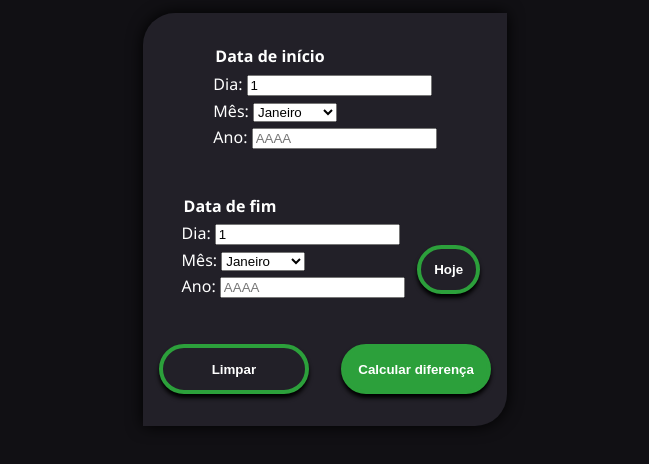
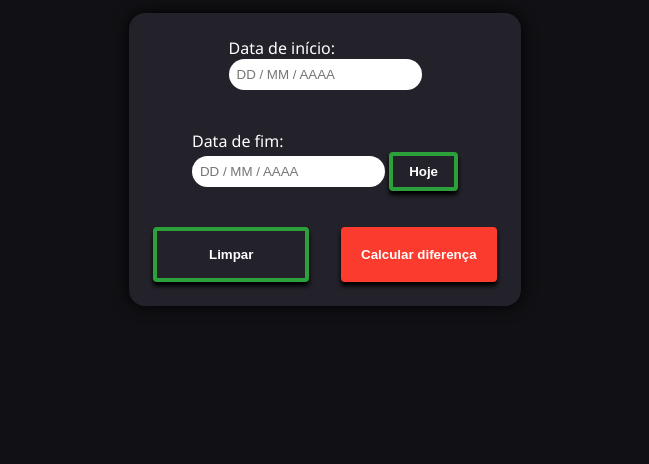
Before and after one commit to GustavoMaz/date-difference-calculator, a plain HTML site: page index.html in a window 1280 px wide. Shown: the part 78-542 px from the top of the page, without its empty margins (315-964 px from the left). Drawn offline with Linux system fonts and the light colour scheme.

Commit message:
Refatoração dos estilos e estrutura do formulário; Refatoração no código JavaScript para funcionar com a nova estrutura; Refatoração pendente na validação dos inputs

```diff
--- a/index.html
+++ b/index.html
@@ -14,82 +14,23 @@
     </header>
     <main>
       <form id="date-form" class="container">
-        <fieldset>
-          <legend>Data de início</legend>
         <div class="input-wrapper">
-            <label for="start-day">Dia:</label>
-            <input type="number" name="start-day" id="start-day" placeholder="DD" value="1" min="1">
+          <label for="start-date">Data de início: </label>
+          <input type="text" name="start-date" id="start-date" placeholder="DD / MM / AAAA" maxlength="14">
         </div>
         <div class="input-wrapper">
-            <label for="start-month">Mês:</label>
-            <select id="start-month" name="start-month">
-              <option value="1">Janeiro</option>
-              <option value="2">Fevereiro</option>
-              <option value="3">Março</option>
-              <option value="4">Abril</option>
-              <option value="5">Maio</option>
-              <option value="6">Junho</option>
-              <option value="7">Julho</option>
-              <option value="8">Agosto</option>
-              <option value="9">Setembro</option>
-              <option value="10">Outubro</option>
-              <option value="11">Novembro</option>
-              <option value="12">Dezembro</option>
-            </select>
+          <label for="end-date">Data de fim: </label>
+          <div>
+            <input type="text" name="end-date" id="end-date" placeholder="DD / MM / AAAA" maxlength="14">
+            <button id="today" class="secondary-action">Hoje</button>
           </div>
-          <div class="input-wrapper">
-            <label for="start-year">Ano:</label>
-            <input type="number" name="start-year" id="start-year" placeholder="AAAA" min="0">
-          </div>
-        </fieldset>
-        <div id="end-date">
-        <fieldset>
-            <legend>Data de fim</legend>
-            <div class="input-wrapper">
-              <label for="end-day">Dia:</label>
-              <input type="number" name="end-day" id="end-day" placeholder="DD" value="1" min="1">
-            </div>
-            <div class="input-wrapper">
-              <label for="end-month">Mês:</label>
-              <select id="end-month" name="end-month">
-                <option value="1">Janeiro</option>
-                <option value="2">Fevereiro</option>
-                <option value="3">Março</option>
-                <option value="4">Abril</option>
-                <option value="5">Maio</option>
-                <option value="6">Junho</option>
-                <option value="7">Julho</option>
-                <option value="8">Agosto</option>
-                <option value="9">Setembro</option>
-                <option value="10">Outubro</option>
-                <option value="11">Novembro</option>
-                <option value="12">Dezembro</option>
-              </select>
-            </div>
-              <div class="input-wrapper">
-                <label for="end-year">Ano:</label>
-                <input type="number" name="end-year" id="end-year" placeholder="AAAA" min="0">
-              </div>
-            </fieldset>
-            <button id="today" class="secondary-action">Hoje</button>
         </div>
         <div class="button-wrapper">
           <button type="reset" name="reset" id="reset" class="secondary-action">Limpar</button>
-                <button type="submit" name="submit" id="submit">Calcular diferença</button>
+          <button type="submit" name="submit" id="submit" class="main-action">Calcular diferença</button>
         </div>
       </form>
       <div id="res">
-        <!--label for="unit">Unidade de medida de tempo para o resultado:</label>
-        <select-- name="unit" id="unit">
-          <option value="ymd">Anos, meses e dias</option>
-          <option value="y">Anos</option>
-          <option value="s">Semestres</option>
-          <option value="q">Quadrimestres</option>
-          <option value="t">Trimestres</option>
-          <option value="b">Bimestres</option>
-          <option value="m">Meses</option>
-          <option value="d">Dias</option>
-        </select-->
       </div>
       </form>
     </main>
--- a/script.js
+++ b/script.js
@@ -2,21 +2,74 @@ document.getElementById('date-form').addEventListener('submit', (event) => {
   event.preventDefault();
 });
 
+/*
 const startDayInput = document.getElementById('start-day');
 const startMonthInput = document.getElementById('start-month');
 const startYearInput = document.getElementById('start-year');
 const endDayInput = document.getElementById('end-day');
 const endMonthInput = document.getElementById('end-month');
 const endYearInput = document.getElementById('end-year');
-
-document.getElementById('submit').addEventListener('click', displayDateDifference);
+*/
+/*
 document.getElementById('today').addEventListener('click', () => {
   const today = new Date();
   endDayInput.value = today.getDate();
   endMonthInput.value = today.getMonth() + 1;
   endYearInput.value = today.getFullYear();
 });
+*/
+const startDateInput = document.getElementById('start-date');
+const endDateInput = document.getElementById('end-date');
 
+startDateInput.addEventListener('input', () => {
+  formatInputField(startDateInput)
+});
+
+endDateInput.addEventListener('input', () => {
+  formatInputField(endDateInput)
+});
+
+function formatInputField(inputField) {
+  let str = inputField.value;
+  let lengthToFormatAt = 2;
+  for (i = 0; i <= 2; i++) {
+    if (str.length == lengthToFormatAt) {
+      str += ' / ';
+    }
+    if (str.length == lengthToFormatAt + 2) {
+      str = str.substring(0, str.length - 3); // Corta os três últimos caractéres
+    }
+    lengthToFormatAt = 7;
+  }
+  inputField.value = str;
+}
+
+function getInputValues() {
+  const startDay = parseInt(startDateInput.value.substring(0, 1+1))
+  const startMonth = parseInt(startDateInput.value.substring(5, 6+1))
+  const startYear = parseInt(startDateInput.value.substring(10, startDateInput.value.length));
+
+  const endDay = parseInt(endDateInput.value.substring(0, 1+1))
+  const endMonth = parseInt(endDateInput.value.substring(5, 6+1))
+  const endYear = parseInt(endDateInput.value.substring(10, endDateInput.value.length));
+
+
+  console.log('startDay ' + startDay);
+  console.log('startMonth ' + startMonth);
+  console.log('startYear ' + startYear);
+
+  return [
+    startDay,
+    startMonth,
+    startYear,
+    endDay,
+    endMonth,
+    endYear
+  ];
+}
+
+
+document.getElementById('submit').addEventListener('click', displayDateDifference);
 function clearLabelClasses() {
   document.querySelectorAll('label').forEach(label => label.classList.remove('invalid'));
 }
@@ -35,7 +88,7 @@ function isLeapYear(year) {
 function isDateValid(day, month, year) {
   const daysInMonths = [
     31,  // Janeiro
-    28,  // Fevereiro (non-leap year by default)
+    28,  // Fevereiro
     31,  // Março
     30,  // Abril
     31,  // Maio
@@ -57,6 +110,7 @@ function isDateValid(day, month, year) {
 
 function isInputValid() {
   let isValid = true;
+  /*
   clearLabelClasses();
 
   const startDay = parseInt(startDayInput.value);
@@ -91,17 +145,20 @@ function isInputValid() {
     document.querySelector('label[for="end-day"]').classList.add('invalid');
     isValid = false;
   }
-
+*/
   return isValid;
 }
 
 function calculateDateDifference() {
+  let [startDay, startMonth, startYear, endDay, endMonth, endYear] = getInputValues();
+  /*
   let startDay = parseInt(startDayInput.value);
   let startMonth = parseInt(startMonthInput.value) - 1; // Adjusting month to 0-indexed
   let startYear = parseInt(startYearInput.value);
   let endDay = parseInt(endDayInput.value);
   let endMonth = parseInt(endMonthInput.value) - 1; // Adjusting month to 0-indexed
   let endYear = parseInt(endYearInput.value);
+  */
 
   if (!isInputValid()) {
     window.alert('Por favor, preencha todos os campos de forma válida.');
--- a/style.css
+++ b/style.css
@@ -1,14 +1,18 @@
 :root {
   --bg-color: hsl(255, 11%, 7%);
-  --bg-light-color: hsl(255, 11%, 14%);
-  --primary: hsl(128, 57%, 40%);
+  --bg-light-color: hwb(255 13% 84%);
+  --primary: #2ca03b;
+  --accent: #FA3B2D;
   --primary-text: rgb(255, 255, 255);
   --secondary-text: hsl(258, 7%, 73%);
-  --xs: 0.25em;
-  --s: 1em;
-  --m: 2em;
-  --l: 5em;
-  --xl: 7.5em;
+
+  /* Variáveis para os espaçamentos verticais */
+  --m-bottom-xxs: 0.25rem;
+  --m-bottom-xs: 0.5rem;
+  --m-bottom-s: 1rem;
+  --m-bottom-m: 2rem;
+  --m-bottom-l: 4rem;
+  --m-bottom-xl: 7.5rem;
 }
 
 * {
@@ -19,7 +23,7 @@ body {
   background-color: var(--bg-color);
   color: var(--primary-text);
   font-family: 'Segoe UI', Tahoma, Geneva, Verdana, sans-serif;
-  margin: var(--m);
+  margin: var(--m-bottom-m);
 }
 
 .container {
@@ -32,25 +36,15 @@ body {
 header {
   text-align: center;
   width: fit-content;
-  margin-bottom: var(--s);
+  margin-bottom: var(--m-bottom-s);
 }
 
 main {
-  border-radius: var(--m) 0;
-  padding: var(--m) var(--s);
+  border-radius: 1rem;
+  padding: 1.5rem;
   box-shadow: 0 0 16px black;
   max-width: 450px;
   background-color: var(--bg-light-color);
-}
-
-fieldset {
-  border: none;
-  width: fit-content;
-  margin-bottom: var(--m);
-}
-
-legend {
-  font-weight: bold;
 }
 
 .invalid::after {
@@ -59,45 +53,61 @@ legend {
 }
 
 .input-wrapper {
-  display: block;
-  margin-bottom: var(--xs);
+  display: flex;
+  flex-direction: column;
+  align-items: center;
+  margin-bottom: var(--m-bottom-m);
 }
 
-#end-date {
-  display: flex;
-  flex-direction: row;
-  align-items: center;
+label { width: 100%; }
+
+input {
+  padding: .5rem;
+  border-radius: 1000px;
+  border: none;
+  outline: none;
+  margin-bottom: var(--m-bottom-xs);
 }
 
 .button-wrapper {
   display: grid;
   grid-template-columns: 1fr 1fr;
-  gap: var(--m);
+  gap: 2rem;
 }
 
 button {
-  padding: var(--s);
+  padding: 1rem;
   border: 4px solid var(--primary);
-  border-radius: var(--xl);
+  border-radius: 4px;
   color: var(--primary-text);
   font-weight: bold;
   box-shadow: 0 4px 4px black;
   height: fit-content;
+  transition: .3s;
+}
+
+button#today {
+  padding: .5rem 1rem;
+  width: fit-content;
+}
+
+button.main-action {
+  border: 4px solid var(--accent);
+  background-color: var(--accent);
 }
 
 button:hover {
   cursor: pointer;
-  transition: .2s;
-  transform: scale(1.05);
+  transform: scale(1.1);
+}
+
+.secondary-action:hover {
+  background-color: var(--primary);
 }
 
 #res p {
   text-align: center;
-  margin-top: var(--m);
-}
-
-#submit {
-  background-color: var(--primary);
+  margin-top: var(--m-bottom-m);
 }
 
 .secondary-action {
```
Lines whose indentation alone changed are shown as unchanged.
